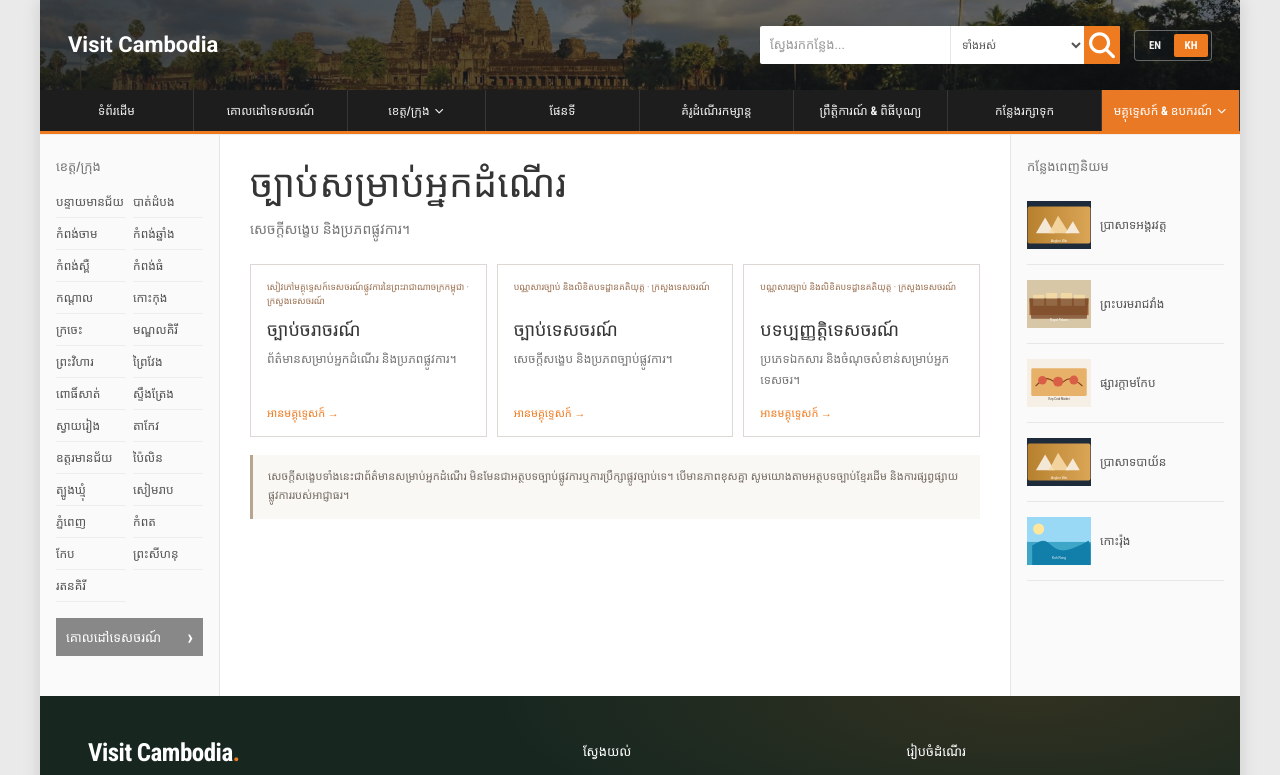
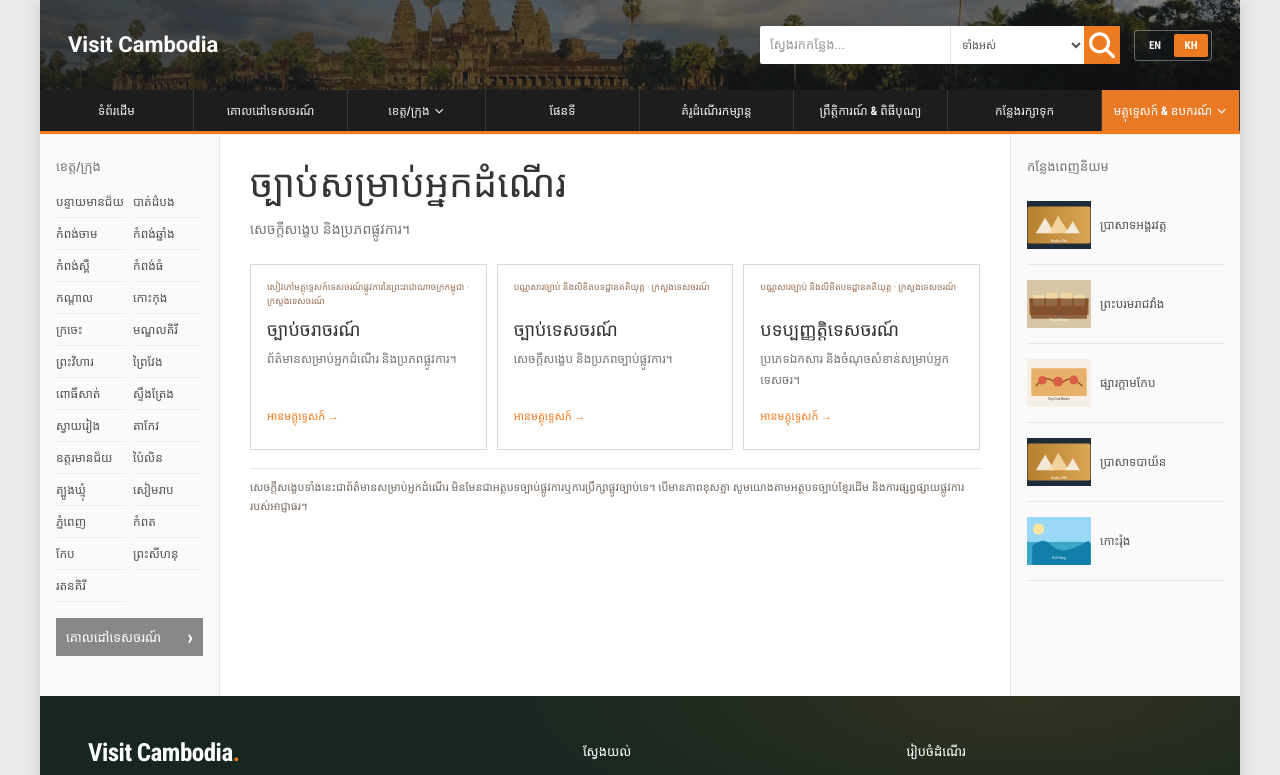
Before and after one commit to sinettork/visite-cambodia, a Next.js app: page /laws in a window 1280 px wide. Shown: the top 775 px of the page. Built offline with nearby package versions, Linux system fonts and the light colour scheme; a web font is replaced by a local one.

Commit message:
style: apply flat editorial system site-wide

```diff
--- a/app/site.css
+++ b/app/site.css
@@ -3961,3 +3961,104 @@ main {
     align-items: flex-start;
   }
 }
+
+
+/* Site-wide flat editorial treatment */
+.section-head {
+  border-bottom: 1px solid var(--border);
+}
+
+.page-header-block,
+.discover-page-heading,
+.saved-header-row {
+  border-bottom: 1px solid var(--border);
+}
+
+.discover-actions a,
+.clear-filters,
+.btn-explore-places,
+.saved-clear-btn,
+.saved-explore-link,
+.btn-reset-map-filters,
+.emergency-call-btn,
+.popup-detail-btn,
+.law-source-card a,
+.pagination a,
+.pagination span {
+  min-height: 28px;
+  padding: 3px 0;
+  border: 0;
+  border-radius: 0;
+  color: var(--accent);
+  background: transparent;
+  box-shadow: none;
+  font-weight: 700;
+}
+
+.discover-actions a:hover,
+.clear-filters:hover,
+.btn-explore-places:hover,
+.saved-clear-btn:hover,
+.saved-explore-link:hover,
+.btn-reset-map-filters:hover,
+.emergency-call-btn:hover,
+.popup-detail-btn:hover,
+.law-source-card a:hover,
+.pagination a:hover {
+  color: #c85f18;
+  border: 0;
+  background: transparent;
+  text-decoration: underline;
+  text-underline-offset: 3px;
+}
+
+.saved-count-badge {
+  border-bottom: 1px solid var(--border);
+  background: transparent;
+}
+
+.saved-clear-btn {
+  align-self: flex-start;
+}
+
+.saved-explore-link {
+  margin-top: 15px;
+  background: transparent;
+}
+
+.popup-detail-btn {
+  display: inline-flex;
+}
+
+.pagination {
+  gap: 16px;
+}
+
+.pagination span[aria-current="page"] {
+  color: #777;
+  background: transparent;
+}
+
+.site-events .event-type-badge {
+  padding: 0;
+  border: 0;
+  color: var(--accent);
+  background: transparent;
+}
+
+.site-laws .law-disclaimer {
+  padding: 10px 0;
+  border-left: 0;
+  border-top: 1px solid var(--border);
+  background: transparent;
+}
+
+@media (max-width: 620px) {
+  .discover-actions {
+    gap: 12px 16px;
+  }
+
+  .pagination {
+    gap: 12px;
+  }
+}
```
